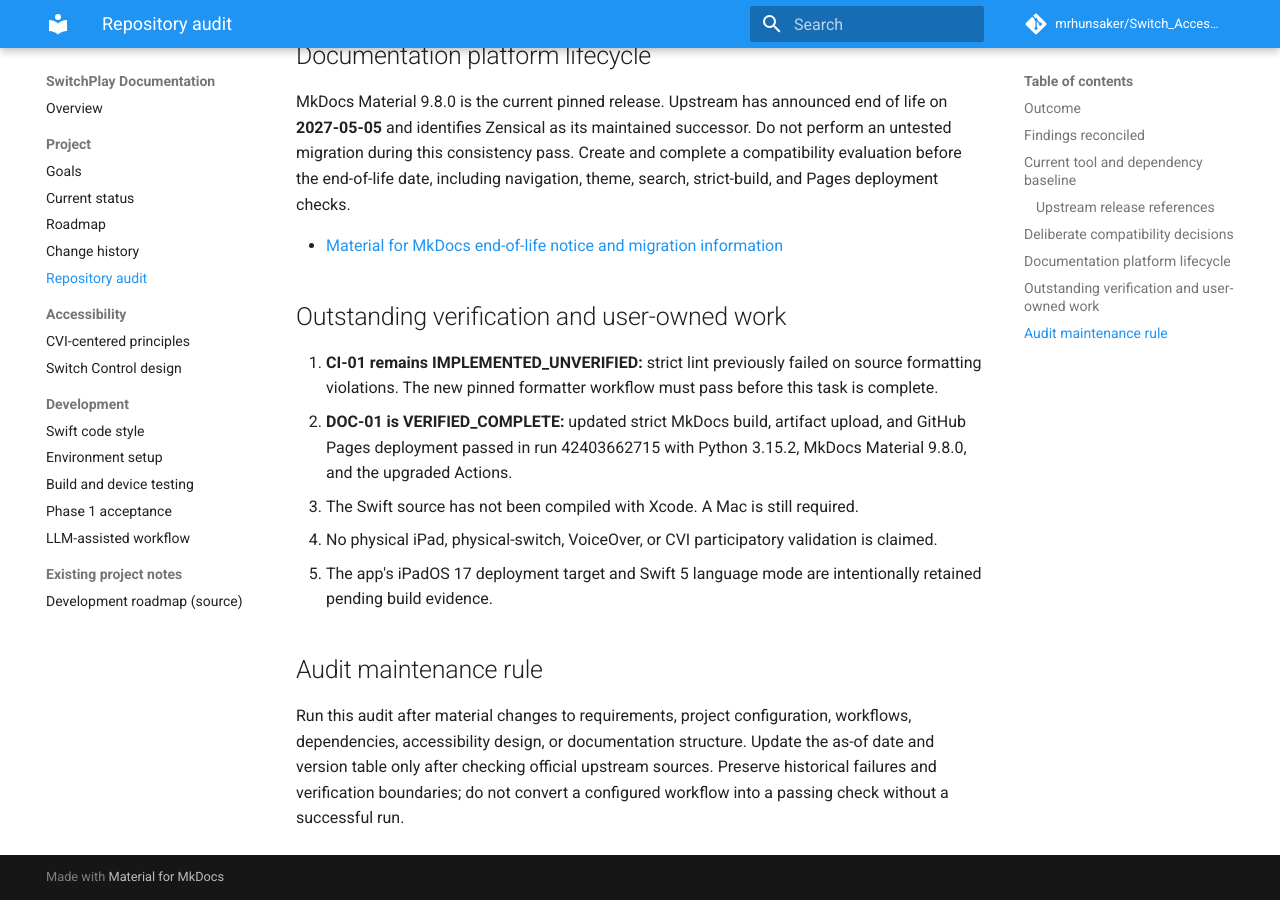
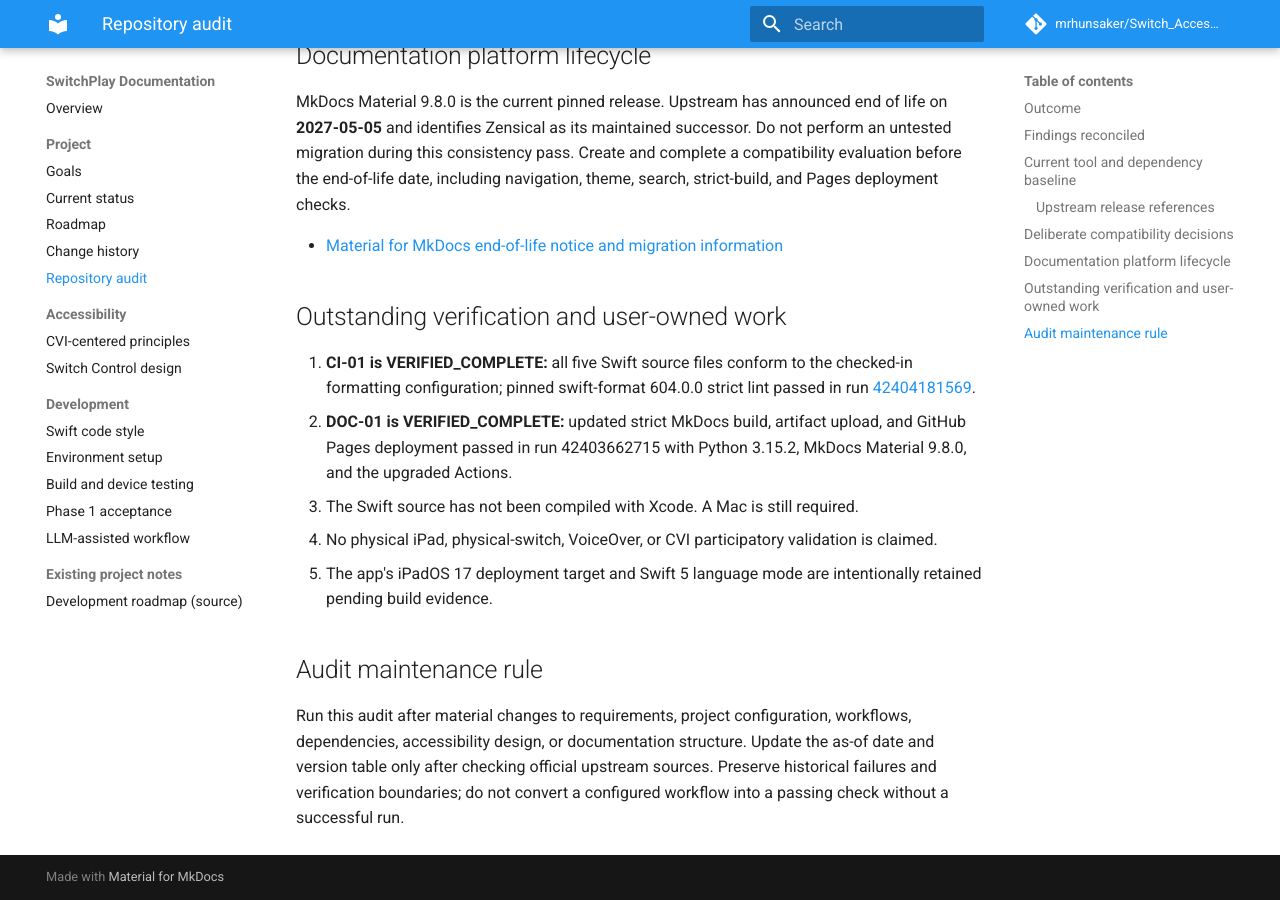
Before and after one commit to mrhunsaker/Switch_Access_iPadOS_App, an MkDocs documentation site: the page built from docs/repository-audit.md, in a window 1280 px wide and 900 px high, scrolled down 3282 px. Built offline with MkDocs 1.6.1 and Material for MkDocs 9.7.7, drawn with Linux system fonts in a browser that asks for light colours; comment, search, counter and statistics services are not loaded; some of the changed text lies outside the part shown.

Commit message:
Record passing Swift formatting audit evidence

```diff
--- a/docs/repository-audit.md
+++ b/docs/repository-audit.md
@@ -26,7 +26,7 @@ The repository's product requirements are internally consistent after the reconc
 | Two roadmaps could be mistaken as equally authoritative. | `docs/roadmap.md` is the living task/status plan; `docs/DEVELOPMENT_ROADMAP.md` is the original technical phase guide. |
 | Three-switch prompt mapping omitted the scanning style. | Prompt now explicitly says Manual Scanning, matching README and accessibility guides. |
 | Project status described Pages deployment as pending despite a successful prior run. | Record run 42402479023 as a successful build/deploy before the current workflow-action upgrade; verify the new run separately. |
-| Swift lint workflow used the Xcode-bundled formatter (6.3.0), while the formatter guide did not pin a CI-compatible version. | CI now installs and checks swift-format 604.0.0 before strict lint; the source lint is still failing and remains open. |
+| Swift lint workflow used the Xcode-bundled formatter (6.3.0), while the formatter guide did not pin a CI-compatible version. | CI installs and checks swift-format 604.0.0; all five Swift files were reformatted and strict lint passed in run [42404181569](https://github.com/mrhunsaker/Switch_Access_iPadOS_App/actions/runs/42404181569). |
 | Documentation install guidance said Python 3.10+, but current Material requires Python 3.11+. | Updated contributor and environment guidance to Python 3.11+; CI uses Python 3.12. |
 | Toolchain upgrades could be confused with changes to language compatibility or minimum OS. | Keep iPadOS 17 deployment target and Swift 5 language mode unchanged pending a separate compatibility decision and build evidence. |
 
@@ -74,7 +74,7 @@ MkDocs Material 9.8.0 is the current pinned release. Upstream has announced end
 
 ## Outstanding verification and user-owned work
 
-1. **CI-01 remains IMPLEMENTED_UNVERIFIED:** strict lint previously failed on source formatting violations. The new pinned formatter workflow must pass before this task is complete.
+1. **CI-01 is VERIFIED_COMPLETE:** all five Swift source files conform to the checked-in formatting configuration; pinned swift-format 604.0.0 strict lint passed in run [42404181569](https://github.com/mrhunsaker/Switch_Access_iPadOS_App/actions/runs/42404181569).
 2. **DOC-01 is VERIFIED_COMPLETE:** updated strict MkDocs build, artifact upload, and GitHub Pages deployment passed in run 42403662715 with Python 3.15.2, MkDocs Material 9.8.0, and the upgraded Actions.
 3. The Swift source has not been compiled with Xcode. A Mac is still required.
 4. No physical iPad, physical-switch, VoiceOver, or CVI participatory validation is claimed.
```
